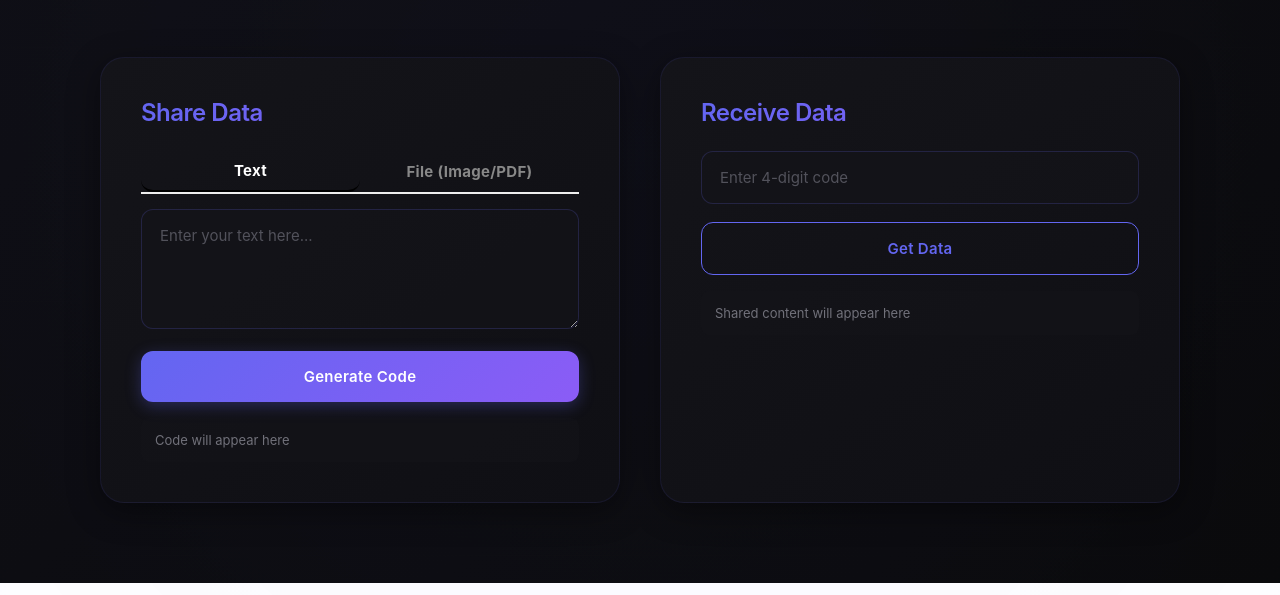
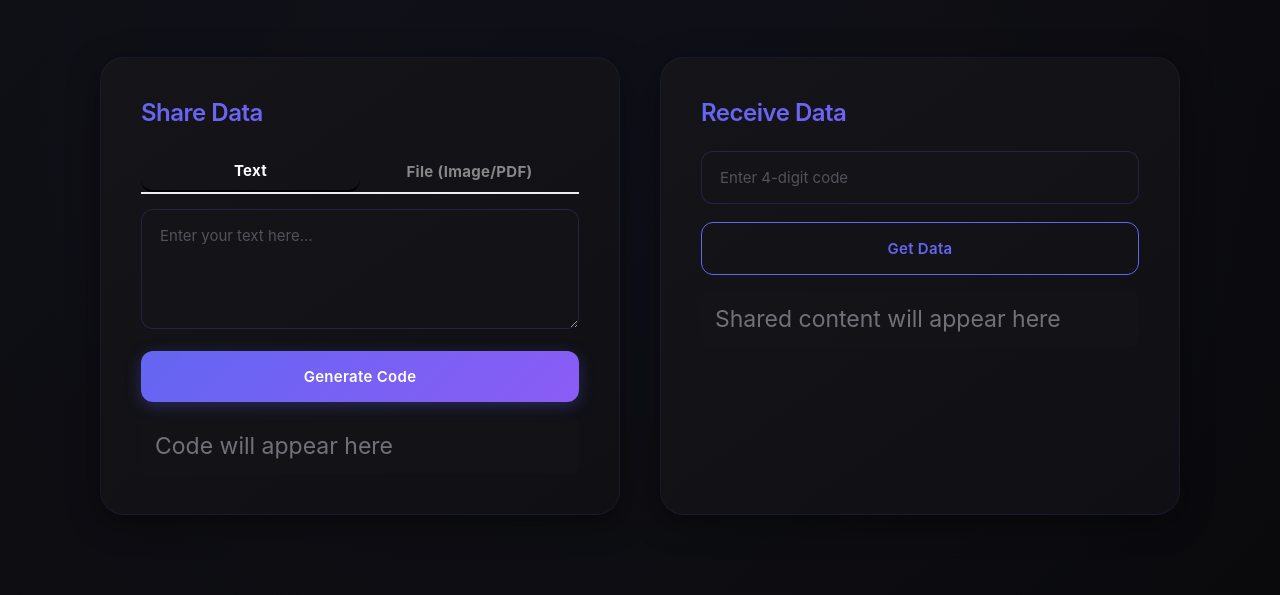
Before and after one commit to Sanjai1232/TEXT-SHARING, a website: page FRONT-END/home.html in a window 1280 px wide. Shown: the part 246-841 px from the top of the page. Drawn offline with Linux system fonts and the light colour scheme.

Commit message:
major changes in get module and make changes in frontend

```diff
--- a/FRONT-END/Script/homeScript.js
+++ b/FRONT-END/Script/homeScript.js
@@ -53,5 +53,6 @@ btn.onclick=async()=>{
       const data=await fetch(`http://localhost:3000/getdata?code=${codeValue}`)
       const res=await data.json();
       console.log(res.msg);
+        result.innerText=`Shared Content: ${res.content.text}`;
 
       }
--- a/FRONT-END/css/home.css
+++ b/FRONT-END/css/home.css
@@ -208,7 +208,7 @@
             display: block;
             margin-top: 16px;
             padding: 14px;
-            font-size: 13px;
+            font-size: 23px;
             color: #71717a;
             background: rgba(20, 20, 25, 0.4);
             border-radius: 8px;
```
